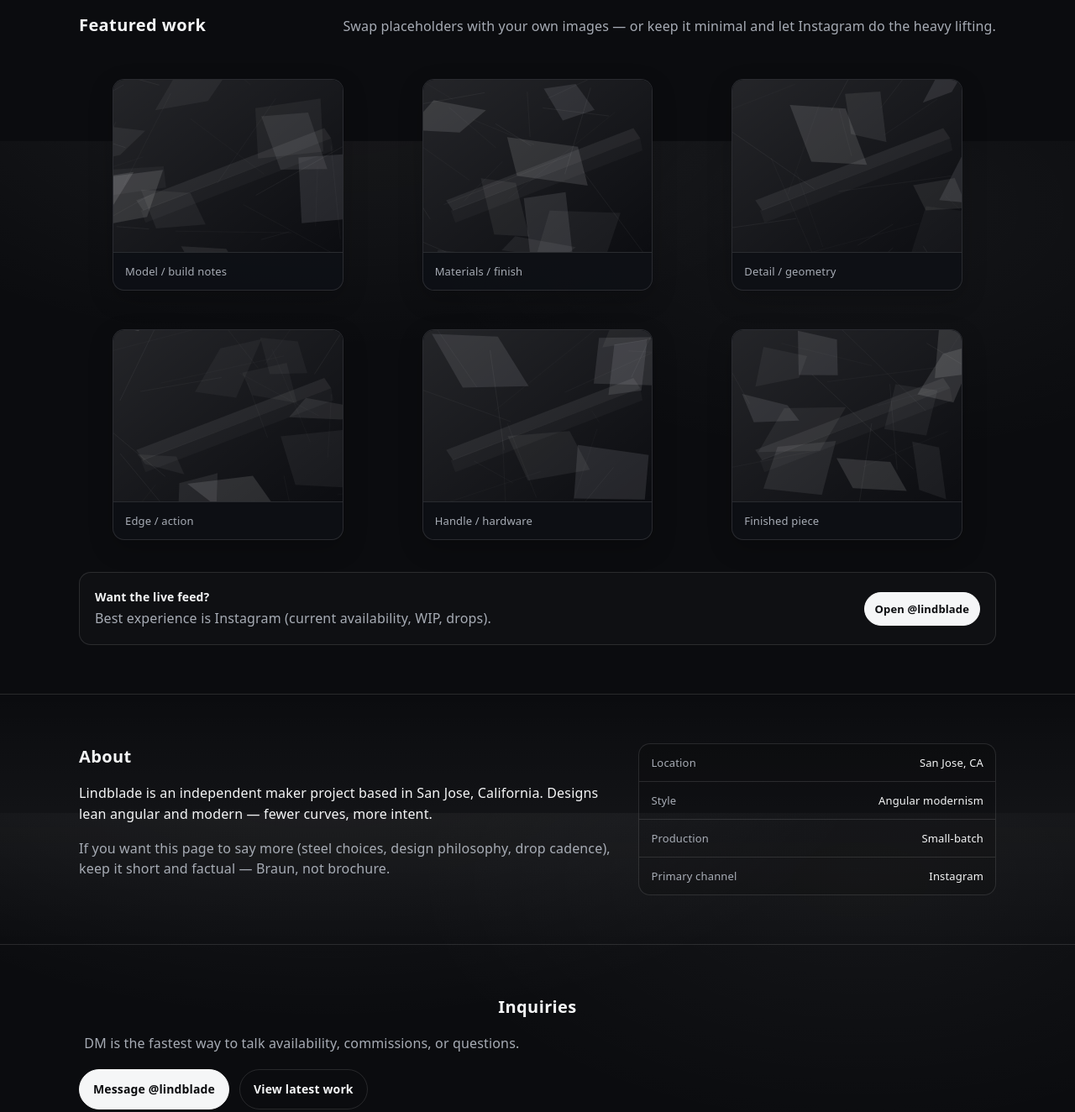
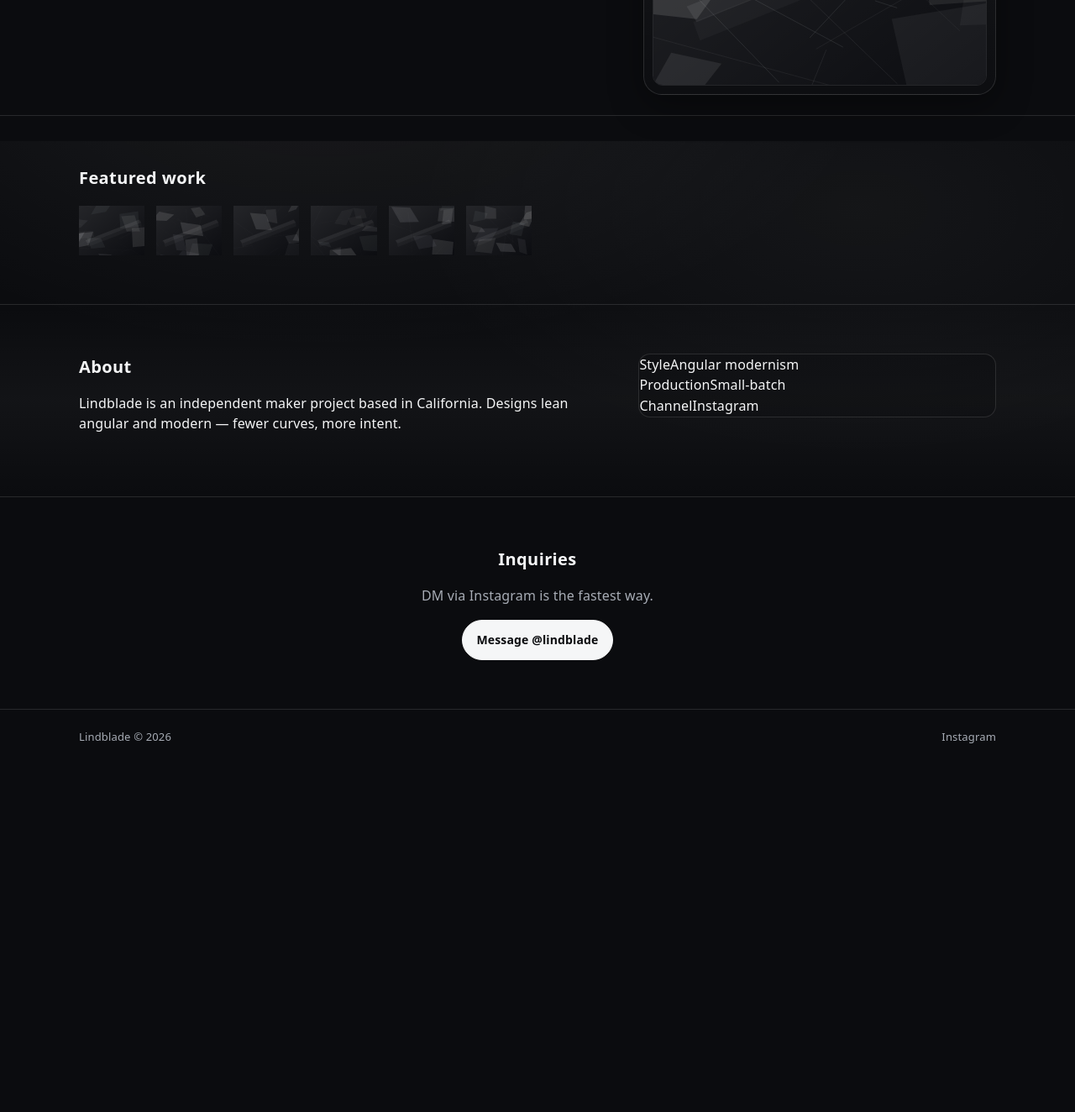
Before and after one commit to keyline9/lindblade, a plain HTML site: page index.html in a window 1280 px wide. Shown: the part 632-1956 px from the top of the page at 84% size. After the commit the page ends 1541 px from the top, so only its background shows below. Drawn offline with Linux system fonts and the light colour scheme.

Commit message:
Update index.html

```diff
--- a/index.html
+++ b/index.html
@@ -4,75 +4,55 @@
   <meta charset="utf-8" />
   <meta name="viewport" content="width=device-width, initial-scale=1" />
   <title>Lindblade</title>
-  <meta name="description" content="Lindblade — angular modernist custom knives. Recent work and inquiries via Instagram." />
-
-  <!-- Open Graph -->
-  <meta property="og:title" content="Lindblade" />
-  <meta property="og:description" content="Angular modernist custom knives. Recent work and inquiries via Instagram." />
-  <meta property="og:type" content="website" />
-  <meta property="og:image" content="images/og.jpg" />
+  <meta name="description" content="Lindblade — angular modernist custom knives." />
 
   <link rel="icon" href="images/favicon.svg" type="image/svg+xml" />
-
-  <!-- Cache-bust to avoid Safari holding old CSS -->
-  <link rel="stylesheet" href="styles.css?v=4" />
+  <link rel="stylesheet" href="styles.css?v=6" />
 </head>
 
 <body>
-  <header class="header" id="top">
+<header class="header">
   <div class="container header__inner">
-      <a class="brand" href="#top" aria-label="Lindblade home">
-        <span class="brand__wordmark">Lindblade</span>
-      </a>
+    <span class="brand">Lindblade</span>
 
-      <nav class="nav" aria-label="Primary">
+    <nav class="nav">
       <a href="#work">Work</a>
       <a href="#about">About</a>
       <a href="#contact">Inquiries</a>
-        <a class="btn btn--small" href="https://www.instagram.com/lindblade/" target="_blank" rel="noopener">
-          Instagram
-        </a>
+      <a class="btn btn--small" href="https://www.instagram.com/lindblade/" target="_blank">Instagram</a>
     </nav>
 
-      <button class="menu" id="menuBtn" aria-expanded="false" aria-controls="mobileNav" type="button">
-        <span class="menu__bars" aria-hidden="true"></span>
-        <span class="sr-only">Menu</span>
+    <button id="menuBtn" class="menu" aria-expanded="false" aria-controls="mobileNav">
+      <span class="menu__bars"></span>
     </button>
   </div>
 
-    <div class="mobile-nav" id="mobileNav" hidden>
+  <div id="mobileNav" class="mobile-nav" hidden>
     <a href="#work">Work</a>
     <a href="#about">About</a>
     <a href="#contact">Inquiries</a>
-      <a class="btn" href="https://www.instagram.com/lindblade/" target="_blank" rel="noopener">
-        Visit Instagram
-      </a>
+    <a class="btn" href="https://www.instagram.com/lindblade/" target="_blank">Instagram</a>
   </div>
 </header>
 
 <main>
 <section class="hero">
-      <div class="container hero__inner">
+  <div class="container hero__grid">
     <div class="hero__copy">
       <p class="kicker">Angular modernism • small-batch</p>
       <h1>Custom knives with a clean, purpose-built edge.</h1>
       <p class="lede">
-            Lindblade is a side-project focused on geometry, restraint, and finish quality.
-            The most current work lives on Instagram.
+        Lindblade is a side-project focused on geometry, restraint,
+        and finish quality. Current work lives on Instagram.
       </p>
 
       <div class="hero__cta">
-            <a class="btn" href="https://www.instagram.com/lindblade/" target="_blank" rel="noopener">View on Instagram</a>
+        <a class="btn" href="https://www.instagram.com/lindblade/" target="_blank">View on Instagram</a>
         <a class="btn btn--ghost" href="#work">Featured work</a>
       </div>
-
-          <p class="micro">
-            Note: Instagram doesn’t reliably allow pulling full-resolution images into a purely static site without an API token.
-            This site ships with placeholders you can replace with your own exports in minutes.
-          </p>
     </div>
 
-        <div class="hero__media" aria-hidden="true">
+    <div class="hero__media">
       <div class="hero__frame">
         <img src="images/hero.svg" alt="" />
       </div>
@@ -80,99 +60,54 @@
   </div>
 </section>
 
-    <section class="section" id="work">
+<section id="work" class="section">
   <div class="container">
-        <div class="section__head">
     <h2>Featured work</h2>
-          <p class="subtle">Swap placeholders with your own images — or keep it minimal and let Instagram do the heavy lifting.</p>
-        </div>
-
     <div class="grid">
-          <figure class="card">
-            <img src="images/work-01.svg" alt="Featured work 01" loading="lazy" />
-            <figcaption>Model / build notes</figcaption>
-          </figure>
-          <figure class="card">
-            <img src="images/work-02.svg" alt="Featured work 02" loading="lazy" />
-            <figcaption>Materials / finish</figcaption>
-          </figure>
-          <figure class="card">
-            <img src="images/work-03.svg" alt="Featured work 03" loading="lazy" />
-            <figcaption>Detail / geometry</figcaption>
-          </figure>
-          <figure class="card">
-            <img src="images/work-04.svg" alt="Featured work 04" loading="lazy" />
-            <figcaption>Edge / action</figcaption>
-          </figure>
-          <figure class="card">
-            <img src="images/work-05.svg" alt="Featured work 05" loading="lazy" />
-            <figcaption>Handle / hardware</figcaption>
-          </figure>
-          <figure class="card">
-            <img src="images/work-06.svg" alt="Featured work 06" loading="lazy" />
-            <figcaption>Finished piece</figcaption>
-          </figure>
-        </div>
-
-        <div class="callout">
-          <div>
-            <h3>Want the live feed?</h3>
-            <p class="subtle">Best experience is Instagram (current availability, WIP, drops).</p>
-          </div>
-          <a class="btn btn--small" href="https://www.instagram.com/lindblade/" target="_blank" rel="noopener">Open @lindblade</a>
+      <img src="images/work-01.svg" />
+      <img src="images/work-02.svg" />
+      <img src="images/work-03.svg" />
+      <img src="images/work-04.svg" />
+      <img src="images/work-05.svg" />
+      <img src="images/work-06.svg" />
     </div>
   </div>
 </section>
 
-    <section class="section section--alt" id="about">
+<section id="about" class="section section--alt">
   <div class="container split">
     <div>
       <h2>About</h2>
       <p>
-            Lindblade is an independent maker project based in San Jose, California.
+        Lindblade is an independent maker project based in California.
         Designs lean angular and modern — fewer curves, more intent.
-          </p>
-          <p class="subtle">
-            If you want this page to say more (steel choices, design philosophy, drop cadence),
-            keep it short and factual — Braun, not brochure.
       </p>
     </div>
 
     <div class="spec">
-          <div class="spec__row"><span>Location</span><span>San Jose, CA</span></div>
-          <div class="spec__row"><span>Style</span><span>Angular modernism</span></div>
-          <div class="spec__row"><span>Production</span><span>Small-batch</span></div>
-          <div class="spec__row"><span>Primary channel</span><span>Instagram</span></div>
+      <div><span>Style</span><span>Angular modernism</span></div>
+      <div><span>Production</span><span>Small-batch</span></div>
+      <div><span>Channel</span><span>Instagram</span></div>
     </div>
   </div>
 </section>
 
-    <section class="section" id="contact">
+<section id="contact" class="section">
   <div class="container center">
     <h2>Inquiries</h2>
-        <p class="lede subtle">DM is the fastest way to talk availability, commissions, or questions.</p>
-        <div class="hero__cta">
-          <a class="btn" href="https://www.instagram.com/lindblade/" target="_blank" rel="noopener">Message @lindblade</a>
-          <a class="btn btn--ghost" href="https://www.instagram.com/lindblade/" target="_blank" rel="noopener">View latest work</a>
-        </div>
+    <p class="subtle">DM via Instagram is the fastest way.</p>
+    <a class="btn" href="https://www.instagram.com/lindblade/" target="_blank">Message @lindblade</a>
   </div>
 </section>
 </main>
 
 <footer class="footer">
   <div class="container footer__inner">
-      <div class="footer__left">
-        <span class="footer__brand">Lindblade</span>
-        <span class="dot" aria-hidden="true">•</span>
-        <span class="subtle">© <span id="year"></span></span>
-      </div>
-      <div class="footer__right">
-        <a href="https://www.instagram.com/lindblade/" target="_blank" rel="noopener">Instagram</a>
-      </div>
+    <span>Lindblade © <span id="year"></span></span>
+    <a href="https://www.instagram.com/lindblade/" target="_blank">Instagram</a>
   </div>
 </footer>
 
-  <!-- Cache-bust to avoid Safari holding old JS -->
-  <script src="script.js?v=4"></script>
+<script src="script.js?v=6"></script>
 </body>
 </html>
```
Lines whose indentation alone changed are shown as unchanged.
